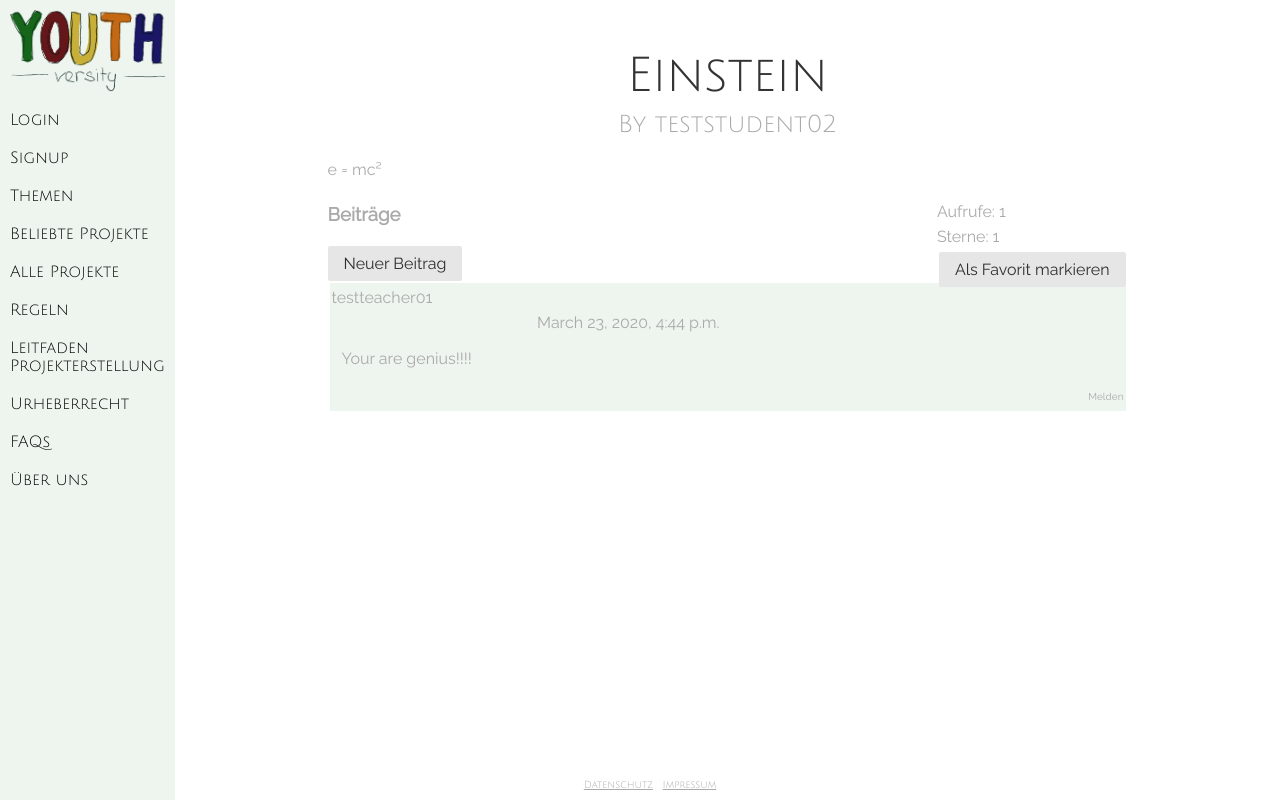
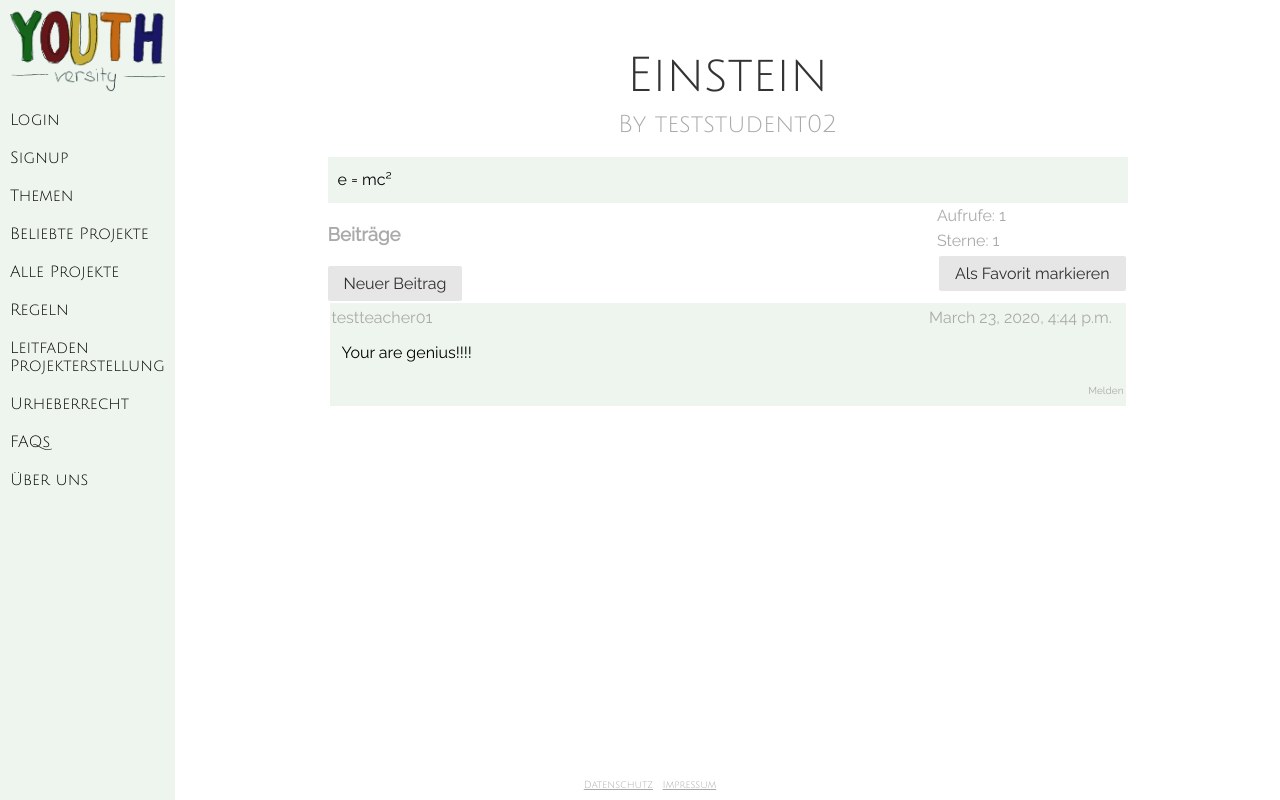
Before and after one commit to 61a58e50be/youthversity, a Django app: page /projects/2/ in a window 1280 px wide. Run offline with Django 3.2, Linux system fonts and the light colour scheme; data comes from the database, SQL or seed files in the repository.

Commit message:
projects content now in a box, comments now better font colors

```diff
--- a/youthversity/backend/static/youthversity.css
+++ b/youthversity/backend/static/youthversity.css
@@ -59,12 +59,14 @@
 
 .youthversity-comment-content {
   margin: 10px;
+  color: black;
 }
 
 .youthversity-comment-date {
   width: 49%;
   display: inline-block;
   text-align: right;
+  color: #aaa;
 }
 
 .youthversity-comment-author {
@@ -110,7 +112,7 @@
 
 .youthversity-comments-text {
   text-decoration: none;
-  color: #aaa;
+  color: black;
 }
 
 .youthversity-comments-projects-view {
@@ -121,3 +123,9 @@
 .youthversity-error-text {
   color: red;
 }
+
+.youthversity-project-content {
+  background-color: var(--primary-color);
+  padding: 10px;
+  color: black;
+}
--- a/youthversity/backend/templates/project.html
+++ b/youthversity/backend/templates/project.html
@@ -11,7 +11,9 @@
 <div class="content">
 
 
-  <p> {{post.content}}</p>
+  <div class="youthversity-project-content">
+    {{post.content}}
+  </div>
 
   <div class="youthversity-upvote-box">
 
```
